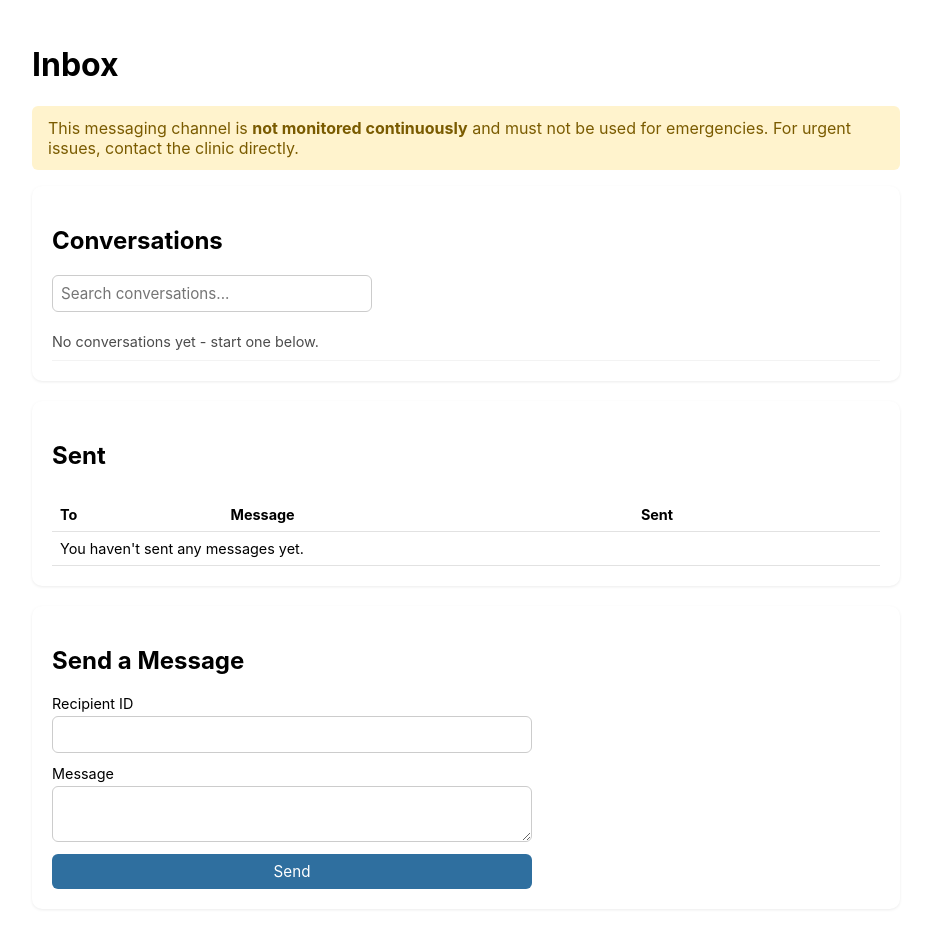
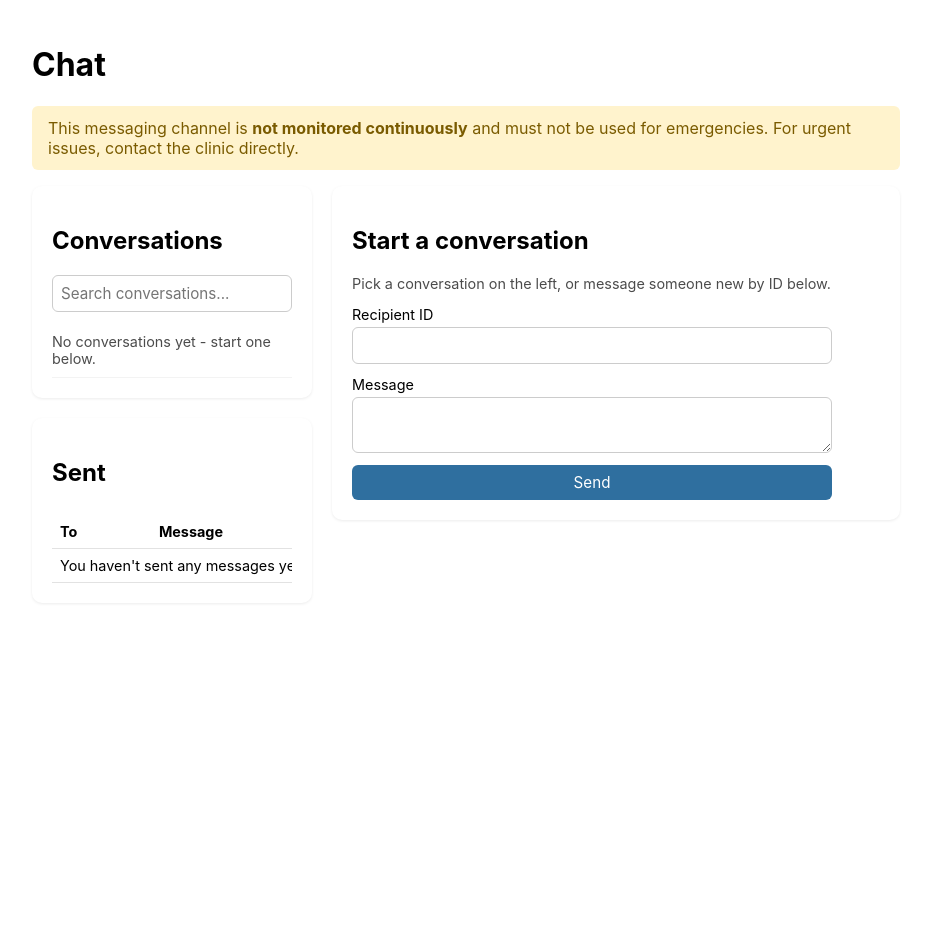
Before and after one commit to josiahaggrey/Group2-CS-project, a Flask app: page /inbox in a window 1280 px wide. Shown: the part 65-1014 px from the top of the page, without its empty margins (174-1105 px from the left). After the commit the page ends 648 px from the top, so only its background shows below. Run offline with Flask 3, Linux system fonts and the light colour scheme; the visitor is signed in with stand-in values (Sample User, id 1).

Commit message:
Consolidate messaging into templates/chat.html per the course spec
The course PDF's ClinicCare-Lite directory structure names the messaging
template chat.html; the previous inbox.html + conversation.html split
was a real deviation from it, not just a naming choice - fixed by
merging both into a single two-pane chat.html (conversation list +
announcements + sent on the left, active thread on the right). /inbox
and /inbox/<contact_id> both render it now, sharing sidebar context via
a small _chat_sidebar_context() helper instead of duplicating the query
logic across two render_template() calls.

Verified: full pytest suite still passes (97/97) against the merged
template; the live dev server picked up the change via its reloader.

```diff
--- a/cliniccare-lite/app.py
+++ b/cliniccare-lite/app.py
@@ -466,10 +466,11 @@ def update_appointment_status(appointment_id):
 # ---------------------------------------------------------------------------
 # Messaging
 # ---------------------------------------------------------------------------
-@app.route("/inbox")
-@login_required
-def inbox():
-    user_id = session["user_id"]
+def _chat_sidebar_context(user_id):
+    """Shared context both /inbox and /inbox/<contact_id> render into the
+    single chat.html template (per the course spec's templates/chat.html) -
+    the conversation list, announcements, and sent messages don't change
+    based on which conversation (if any) is currently open."""
     contact_ids = Message.contacts_for(user_id)
     contacts = [
         {"user_id": cid, "name": User.get(cid).name if User.exists(cid) else cid}
@@ -477,7 +478,14 @@ def inbox():
     ]
     announcements = {mid: m for mid, m in Message.inbox_for(user_id).items() if m.get("broadcast")}
     sent = Message.sent_by(user_id)
-    return render_template("inbox.html", contacts=contacts, announcements=announcements, sent=sent)
+    return {"contacts": contacts, "announcements": announcements, "sent": sent}
+
+
+@app.route("/inbox")
+@login_required
+def inbox():
+    return render_template("chat.html", contact=None, contact_id=None,
+                            **_chat_sidebar_context(session["user_id"]))
 
 
 @app.route("/inbox/<contact_id>")
@@ -489,8 +497,9 @@ def conversation(contact_id):
     Message.mark_conversation_read(user_id, contact_id)
     messages = Message.conversation(user_id, contact_id)
     contact = User.get(contact_id)
-    return render_template("conversation.html", messages=messages, contact=contact,
-                            contact_id=contact_id, user_id=user_id)
+    return render_template("chat.html", messages=messages, contact=contact,
+                            contact_id=contact_id, user_id=user_id,
+                            **_chat_sidebar_context(user_id))
 
 
 @app.route("/inbox/poll")
--- a/cliniccare-lite/static/styles.css
+++ b/cliniccare-lite/static/styles.css
@@ -152,8 +152,16 @@ th, td { text-align: left; padding: 0.5rem; border-bottom: 1px solid #e2e2e2; fo
 }
 .dark-theme .announcement-list li, .dark-theme .contact-list li { border-color: #333a48; }
 .announcement-date { font-weight: 600; margin-right: 0.5rem; }
-.contact-list a { color: inherit; text-decoration: none; }
+.contact-list a { color: inherit; text-decoration: none; display: block; }
 .contact-list a:hover { text-decoration: underline; }
+.contact-list a.contact-active { font-weight: 700; color: #2f6f9f; }
+.dark-theme .contact-list a.contact-active { color: #7fb2dd; }
+
+/* ---------- chat layout (templates/chat.html) ---------- */
+.chat-layout { display: flex; gap: 1.25rem; align-items: flex-start; }
+.chat-sidebar { flex: 0 0 280px; min-width: 0; }
+.chat-main { flex: 1; min-width: 0; }
+.chat-main .thread { margin-bottom: 1rem; }
 
 /* ---------- conversation thread ---------- */
 .thread { list-style: none; padding: 0; margin: 0; display: flex; flex-direction: column; gap: 0.5rem; }
@@ -228,4 +236,6 @@ th, td { text-align: left; padding: 0.5rem; border-bottom: 1px solid #e2e2e2; fo
   .stack-form { max-width: 100%; }
   .stat-grid { flex-direction: column; }
   .thread-message { max-width: 90%; }
+  .chat-layout { flex-direction: column; }
+  .chat-sidebar { flex-basis: auto; width: 100%; }
 }
--- /dev/null
+++ b/cliniccare-lite/templates/chat.html
@@ -0,0 +1,97 @@
+{% extends "base.html" %}
+{% block title %}{% if contact %}Chat with {{ contact.name }}{% else %}Chat{% endif %}{% endblock %}
+{% block content %}
+<h1>Chat</h1>
+<p class="notice">
+  This messaging channel is <strong>not monitored continuously</strong> and must
+  not be used for emergencies. For urgent issues, contact the clinic directly.
+</p>
+
+<div class="chat-layout">
+  <aside class="chat-sidebar">
+    <section class="card">
+      <h2>Conversations</h2>
+      <input type="search" placeholder="Search conversations..." class="search-box"
+             data-search-target="contact-list" aria-label="Search conversations">
+      <ul class="contact-list" id="contact-list">
+        {% for c in contacts %}
+          <li data-search-text="{{ c.name|lower }} {{ c.user_id }}">
+            <a href="{{ url_for('conversation', contact_id=c.user_id) }}"
+               class="{{ 'contact-active' if contact_id == c.user_id else '' }}">
+              {{ c.name }} <span class="dim">({{ c.user_id }})</span>
+            </a>
+          </li>
+        {% else %}
+          <li class="dim">No conversations yet - start one below.</li>
+        {% endfor %}
+      </ul>
+    </section>
+
+    {% if announcements %}
+    <section class="card">
+      <h2>Clinic Announcements</h2>
+      <input type="search" placeholder="Search announcements..." class="search-box"
+             data-search-target="announcement-list" aria-label="Search announcements">
+      <ul class="announcement-list" id="announcement-list">
+        {% for mid, m in announcements.items()|sort(attribute='1.timestamp', reverse=True) %}
+          <li data-search-text="{{ m.content|lower }}">
+            <span class="announcement-date">{{ m.timestamp }}</span> {{ m.content }}
+          </li>
+        {% endfor %}
+      </ul>
+    </section>
+    {% endif %}
+
+    <section class="card">
+      <h2>Sent</h2>
+      <div class="table-scroll">
+        <table>
+          <thead><tr><th>To</th><th>Message</th><th>Sent</th></tr></thead>
+          <tbody>
+            {% for mid, m in sent.items()|sort(attribute='1.timestamp', reverse=True) %}
+            <tr><td>{{ m.recipient_id }}</td><td>{{ m.content }}</td><td>{{ m.timestamp }}</td></tr>
+            {% else %}
+            <tr><td colspan="3">You haven't sent any messages yet.</td></tr>
+            {% endfor %}
+          </tbody>
+        </table>
+      </div>
+    </section>
+  </aside>
+
+  <section class="chat-main card">
+    {% if contact %}
+      <h2>{{ contact.name }} <span class="dim">({{ contact_id }})</span></h2>
+      <ul class="thread">
+        {% for mid, m in messages.items()|sort(attribute='1.timestamp') %}
+          <li class="thread-message {{ 'thread-mine' if m.sender_id == user_id else 'thread-theirs' }}">
+            <div class="thread-bubble">{{ m.content }}</div>
+            <div class="thread-meta">{{ m.timestamp }}</div>
+          </li>
+        {% else %}
+          <li class="dim">No messages yet - say hello below.</li>
+        {% endfor %}
+      </ul>
+      <form method="POST" action="{{ url_for('send_message') }}" class="stack-form">
+        <input type="hidden" name="recipient_id" value="{{ contact_id }}">
+        <label>Message
+          <textarea name="content" required></textarea>
+        </label>
+        <button type="submit">Send</button>
+      </form>
+    {% else %}
+      <h2>Start a conversation</h2>
+      <p class="dim">Pick a conversation on the left, or message someone new by ID below.</p>
+      <form method="POST" action="{{ url_for('send_message') }}" class="stack-form">
+        <label>Recipient ID
+          <input type="text" name="recipient_id" pattern="\d{8}" maxlength="8" required>
+        </label>
+        <label>Message
+          <textarea name="content" required></textarea>
+        </label>
+        <button type="submit">Send</button>
+      </form>
+    {% endif %}
+  </section>
+</div>
+{% endblock %}
--- a/cliniccare-lite/templates/inbox.html
+++ /dev/null
@@ -1,70 +0,0 @@
-{% extends "base.html" %}
-{% block title %}Inbox{% endblock %}
-{% block content %}
-<h1>Inbox</h1>
-<p class="notice">
-  This messaging channel is <strong>not monitored continuously</strong> and must
-  not be used for emergencies. For urgent issues, contact the clinic directly.
-</p>
-
-<section class="card">
-  <h2>Conversations</h2>
-  <input type="search" placeholder="Search conversations..." class="search-box"
-         data-search-target="contact-list" aria-label="Search conversations">
-  <ul class="contact-list" id="contact-list">
-    {% for contact in contacts %}
-      <li data-search-text="{{ contact.name|lower }} {{ contact.user_id }}">
-        <a href="{{ url_for('conversation', contact_id=contact.user_id) }}">
-          {{ contact.name }} <span class="dim">({{ contact.user_id }})</span>
-        </a>
-      </li>
-    {% else %}
-      <li class="dim">No conversations yet - start one below.</li>
-    {% endfor %}
-  </ul>
-</section>
-
-{% if announcements %}
-<section class="card">
-  <h2>Clinic Announcements</h2>
-  <input type="search" placeholder="Search announcements..." class="search-box"
-         data-search-target="announcement-list" aria-label="Search announcements">
-  <ul class="announcement-list" id="announcement-list">
-    {% for mid, m in announcements.items()|sort(attribute='1.timestamp', reverse=True) %}
-      <li data-search-text="{{ m.content|lower }}">
-        <span class="announcement-date">{{ m.timestamp }}</span> {{ m.content }}
-      </li>
-    {% endfor %}
-  </ul>
-</section>
-{% endif %}
-
-<section class="card">
-  <h2>Sent</h2>
-  <div class="table-scroll">
-    <table>
-      <thead><tr><th>To</th><th>Message</th><th>Sent</th></tr></thead>
-      <tbody>
-        {% for mid, m in sent.items()|sort(attribute='1.timestamp', reverse=True) %}
-        <tr><td>{{ m.recipient_id }}</td><td>{{ m.content }}</td><td>{{ m.timestamp }}</td></tr>
-        {% else %}
-        <tr><td colspan="3">You haven't sent any messages yet.</td></tr>
-        {% endfor %}
-      </tbody>
-    </table>
-  </div>
-</section>
-
-<section class="card">
-  <h2>Send a Message</h2>
-  <form method="POST" action="{{ url_for('send_message') }}" class="stack-form">
-    <label>Recipient ID
-      <input type="text" name="recipient_id" pattern="\d{8}" maxlength="8" required>
-    </label>
-    <label>Message
-      <textarea name="content" required></textarea>
-    </label>
-    <button type="submit">Send</button>
-  </form>
-</section>
-{% endblock %}
```
Also changed, not shown: cliniccare-lite/templates/conversation.html (deleted, +0 -29 lines), cliniccare-lite/README.md.
